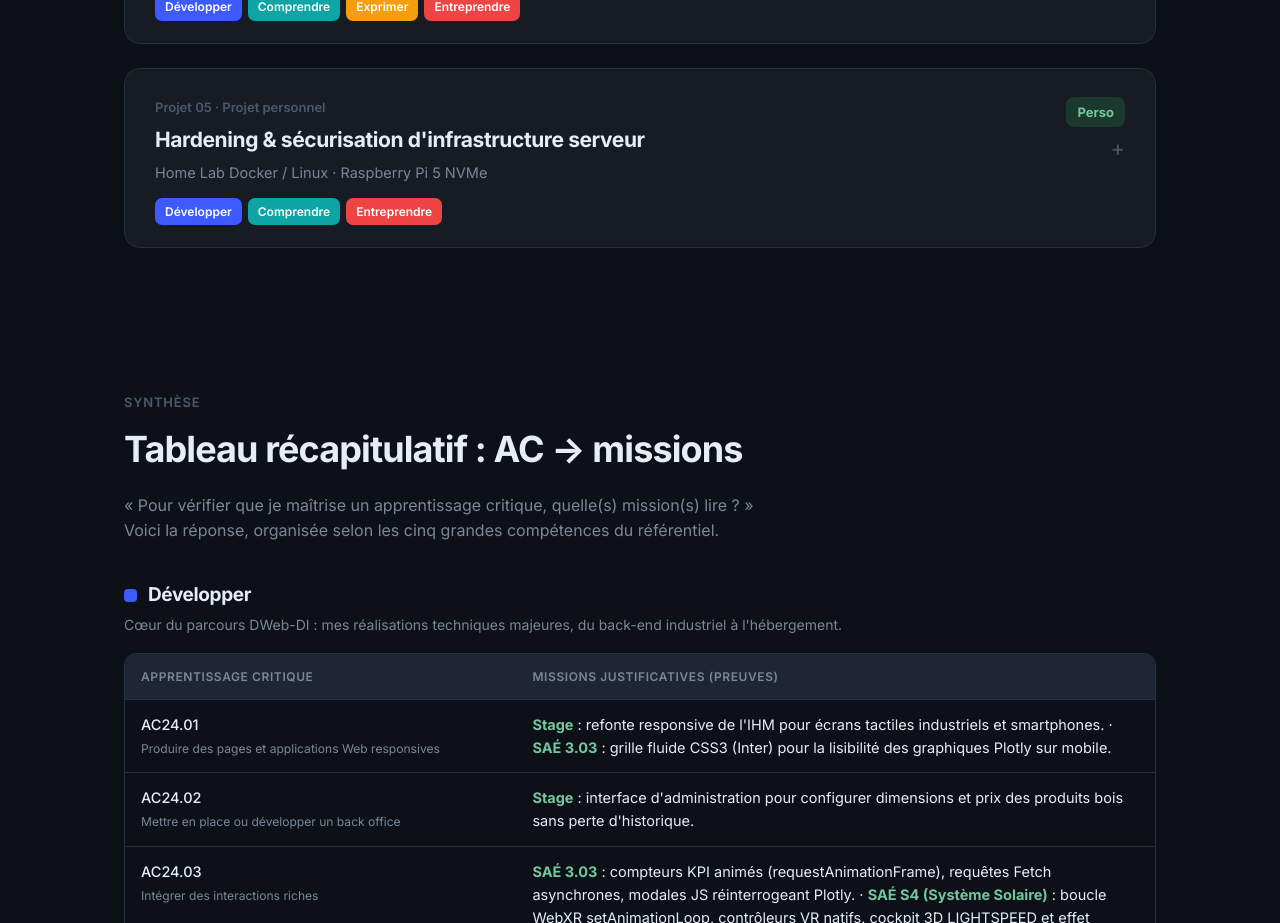
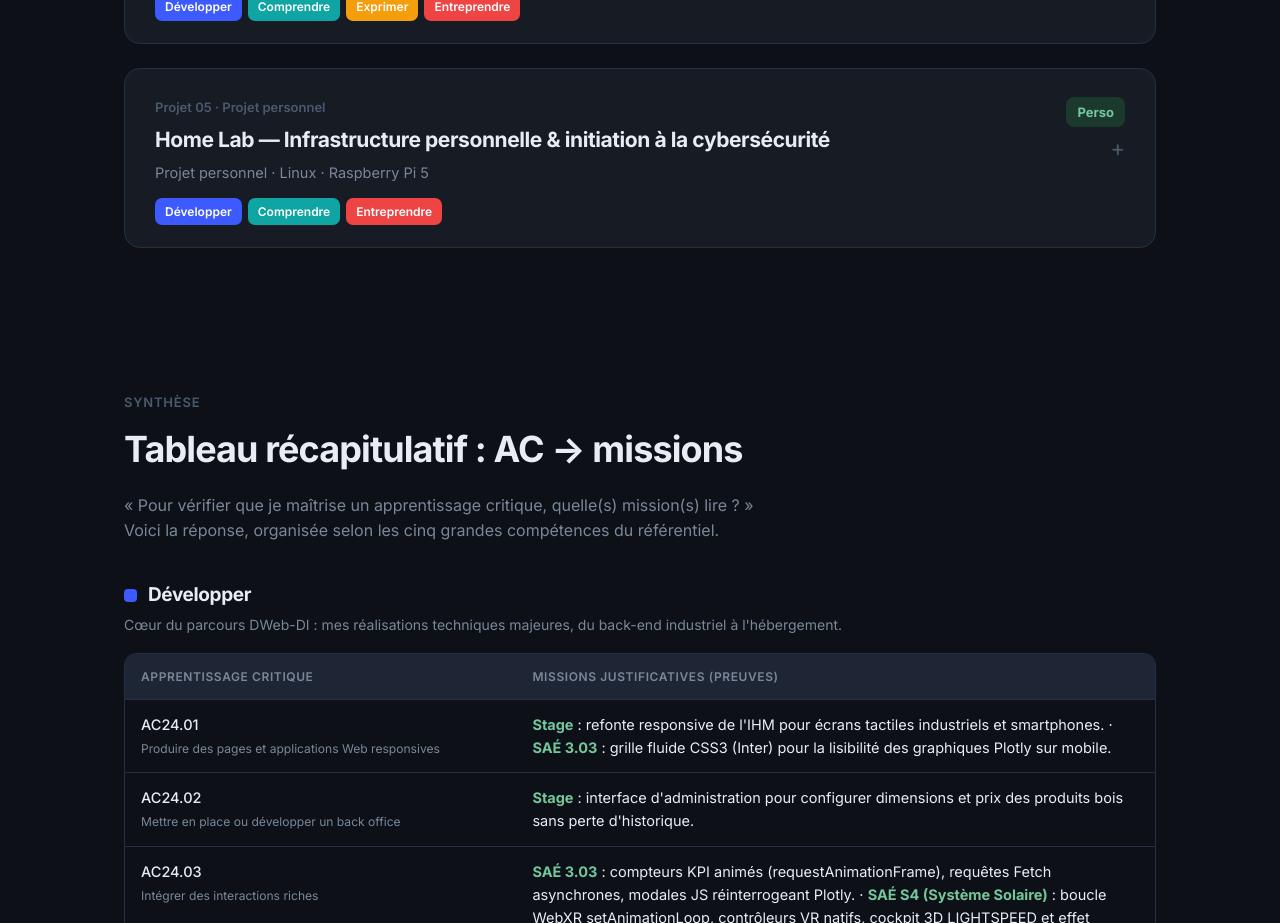
Before and after one commit to AlexisGerv/Portfolio-BUT, a React (Vite) app: page / in a window 1280 px wide. Shown: the part 3680-4603 px from the top of the page. Built offline with nearby package versions, Linux system fonts and the light colour scheme.

Commit message:
feat: add portfolio data structure containing competence and project definitions

```diff
--- a/src/data/portfolioData.jsx
+++ b/src/data/portfolioData.jsx
@@ -130,15 +130,15 @@ export const PROJECTS = [
   {
     id:"cyber",
     index:"Projet 05 · Projet personnel",
-    title:"Hardening & sécurisation d'infrastructure serveur",
-    sub:"Home Lab Docker / Linux · Raspberry Pi 5 NVMe",
+    title:"Home Lab — Infrastructure personnelle & initiation à la cybersécurité",
+    sub:"Projet personnel · Linux · Raspberry Pi 5",
     rightTag:{label:"Perso", type:"type"},
     comps:["DEV","COMP","ENTR"],
     star:{
-      s:"Projet d'initiative personnelle : concevoir, assembler et administrer en totale autonomie une infrastructure de serveurs domestiques sécurisée (Home Lab sur Raspberry Pi 5 + stockage NVMe) pour héberger mes portfolios numériques et services web de manière cloisonnée.",
-      t:"Automatiser l'orchestration des conteneurs, centraliser la répartition des charges réseau (reverse proxy), durcir le système Linux contre les vecteurs d'attaque (hardening) et gérer strictement les accès des collaborateurs administratifs externes.",
-      a:"Conteneurisation et cloisonnement applicatif via Docker et Docker Compose pour isoler les variables d'environnement. Déploiement de Portainer et de Nginx Proxy Manager comme reverse proxy centralisant le trafic entrant et automatisant le chiffrement SSL/TLS via Let's Encrypt. Durcissement du démon SSH (changement du port par défaut, restriction des groupes autorisés, blocage des mots de passe au profit exclusif de clés asymétriques Ed25519/RSA). Scripts Bash d'automatisation pour auditer les journaux système, purger les logs et orchestrer des sauvegardes chiffrées. Conformité et confidentialité logicielle : blocage de la télémétrie de mes outils de code (extension Codex VS Code).",
-      r:"Une infrastructure serveur isolée, résiliente, fonctionnelle et conforme aux recommandations fondamentales de l'ANSSI pour la sécurisation des architectures Linux. Validation évidente de l'AC24.06 (hébergement).",
+      s:"La cybersécurité est le domaine vers lequel je souhaite m'orienter après mon BUT. Pour commencer à en acquérir les bases de façon concrète, j'ai monté de A à Z un environnement de laboratoire domestique sur Raspberry Pi 5, dans lequel j'héberge mes services web et mène des expérimentations techniques en autonomie.",
+      t:"L'infrastructure repose sur Docker pour isoler les applications entre elles, un reverse proxy centralisant le trafic entrant et automatisant le chiffrement des connexions, et un durcissement du serveur SSH : port modifié, accès restreint aux clés cryptographiques, mots de passe désactivés. Des scripts d'automatisation gèrent les sauvegardes et l'audit des journaux système.",
+      a:"En parallèle, j'ai mené un exercice pratique d'exploitation et de remédiation dans un environnement isolé sous VirtualBox. Depuis une machine Kali Linux, j'ai scanné les ports d'un serveur cible volontairement vulnérable (Metasploitable 2), identifié un service FTP obsolète affecté par une backdoor connue (CVE-2011-2523), puis exploité cette faille via Metasploit pour obtenir un accès administrateur complet. L'exercice s'est conclu par une phase de remédiation : mise à jour du service, migration vers un protocole chiffré et restriction des accès réseau par pare-feu.",
+      r:"Ce projet personnel m'a permis de passer de la théorie à la pratique sur des sujets que la formation n'aborde pas encore : montage d'infrastructure, administration Linux, et premiers pas en test d'intrusion dans un cadre légal et maîtrisé. C'est une démarche que je poursuis activement en vue d'une spécialisation en cybersécurité.",
       eval:"Démonstration d'aptitudes solides en administration système, indispensables à la légitimité d'un développeur full-stack.",
       axis:"Le projet s'étant concentré sur la configuration en CLI, l'étape suivante serait d'intégrer un scanner de vulnérabilités (type Trivy pour les conteneurs) et un monitoring centralisé (Grafana / Prometheus) pour cartographier en temps réel les alertes et tentatives d'intrusion.",
     },
```
